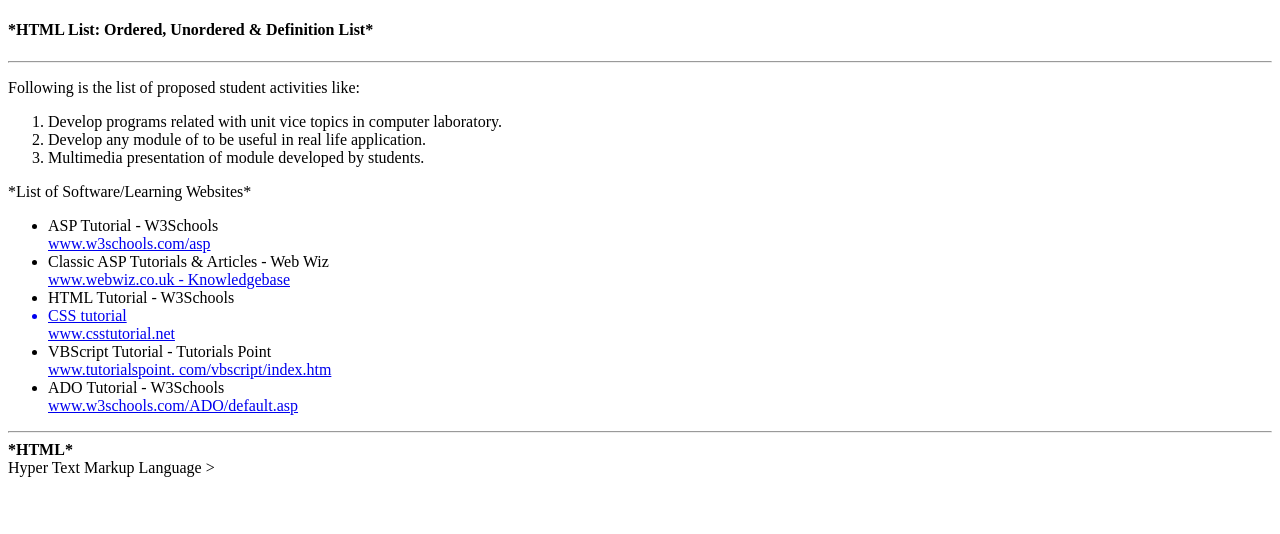
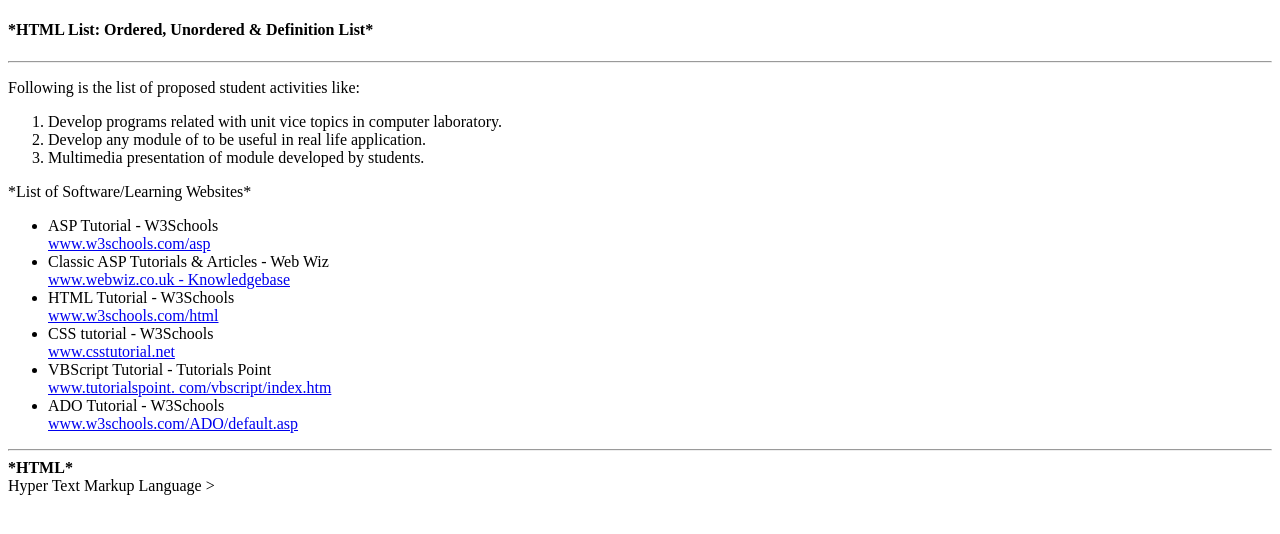
Before and after one commit to HibaFawwad07/list-test, a plain HTML site: page index.html in a window 1280 px wide. Drawn offline with Linux system fonts and the light colour scheme.

Commit message:
Update index.html

```diff
--- a/index.html
+++ b/index.html
@@ -26,8 +26,8 @@
    <a href=" www.webwiz.co.uk - Knowledgebase"> www.webwiz.co.uk
     - Knowledgebase</a></li>
      <li> HTML Tutorial - W3Schools <br>
-    <a href="www.w3schools.com/htm"><www.w3schools.com/htm/a></li>
-     <li> CSS tutorial <br></li>
+    <a href="www.w3schools.com/htm">www.w3schools.com/html</a></li>
+     <li> CSS tutorial - W3Schools <br></li>
      <a href="www.csstutorial.net">www.csstutorial.net</a>
      <li>   VBScript Tutorial - Tutorials Point <br>
     <a href=" www.tutorialspoint.com/vbscript/index.htm"> www.tutorialspoint.
```
